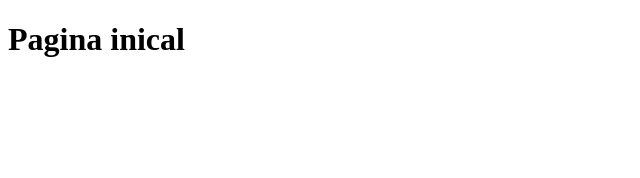
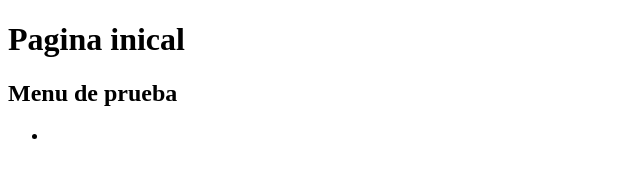
Before and after one commit to root0112358/root0112358.github.io, a plain HTML site: page index.html in a window 1280 px wide. Shown: the whole page, without its empty margins (0-640 px from the left). Drawn offline with Linux system fonts and the light colour scheme.

Commit message:
se adiciona html perfil

```diff
--- a/index.html
+++ b/index.html
@@ -5,7 +5,10 @@
 	</head>
 	<Body>
 		<h1>Pagina inical</h1>
-		<!--<h2> No gastes tu dinero en mentiros, mejor inviertelo en cariñosas </h2>-->
+		<h2> Menu de prueba</h2>
+			<ul>
+				<li><a href="Perfil.htlm" title="Perfil Usuario"></li>
+			</ul>
 	</body>
 
 </html>
```
Also changed, not shown: Perfil.html (added, +10 -0 lines).
